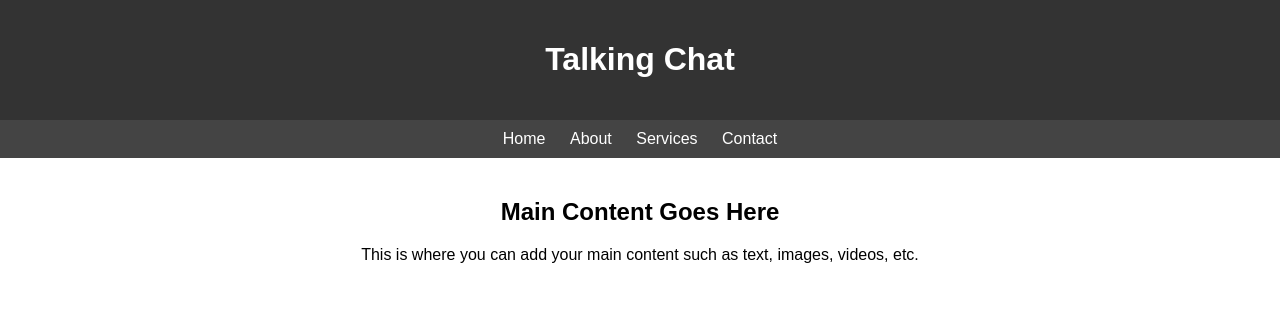
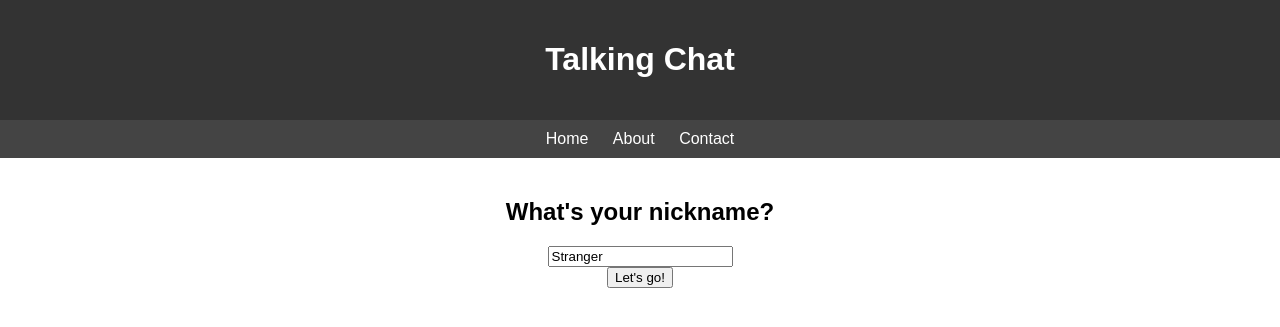
Before and after one commit to Revy1664/TalkingProject, a Django app: page / in a window 1280 px wide. Shown: the top 327 px of the page. Run offline with Django 5.2, Linux system fonts and the light colour scheme.

Commit message:
added nickname form, added session variable for nickname. Started work with asgi

```diff
--- /dev/null
+++ b/talking/apps/main/forms.py
@@ -0,0 +1,9 @@
+from django import forms
+
+
+class NicknameForm(forms.Form):
+    nickname = forms.CharField(
+            max_length=30,
+            initial="Stranger",
+            widget=forms.TextInput(attrs={"placeholder": "nickname"}),
+        )
--- a/talking/apps/main/urls.py
+++ b/talking/apps/main/urls.py
@@ -1,6 +1,9 @@
 from django.urls import path
+
 from . import views
+
 
 urlpatterns = [
 	path('', views.index, name="index"),
+    path('talk/', views.talk, name="talk"),
 ]
--- a/talking/apps/main/views.py
+++ b/talking/apps/main/views.py
@@ -1,5 +1,24 @@
-from django.shortcuts import render
+from django.shortcuts import render, redirect
+
+from .forms import NicknameForm
 
 
 def index(request):
-	return render(request, "main/index.html")
+
+	nickname_form = NicknameForm()
+
+	if request.method == "POST":
+		nickname_form = NicknameForm(request.POST)
+		if nickname_form.is_valid():
+			nickname = nickname_form.cleaned_data["nickname"]
+			request.session["nickname"] = nickname
+			return redirect("talk/")
+
+	return render(request, "main/index.html", {"form": nickname_form})
+
+
+def talk(request):
+
+	nickname = request.session.get("nickname")
+
+	return render(request, "main/talk.html", {"nickname": nickname})
--- a/templates/main/index.html
+++ b/templates/main/index.html
@@ -8,14 +8,19 @@
         <h1>Talking Chat</h1>
     </header>
     <nav>
-        <a href="#">Home</a>
-        <a href="#">About</a>
-        <a href="#">Services</a>
-        <a href="#">Contact</a>
+        <a class="index-link" href="#">Home</a>
+        <a class="about-link" href="#">About</a>
+        <a class="contact-link" href="#">Contact</a>
     </nav>
     <main>
-        <h2>Main Content Goes Here</h2>
-        <p>This is where you can add your main content such as text, images, videos, etc.</p>
+        <h2>What's your nickname?</h2>
+        <form class="nickname-form" method="POST">
+            {% csrf_token %}
+            {% for field in form %}
+                {{ field }} <br>
+            {% endfor %}
+            <input class="lets-go-btn" type="submit" value="Let's go!">
+        </form>
     </main>
 
 {% endblock content %}
```
Also changed, not shown: talking/asgi.py (+8 -10 lines), templates/main/talk.html (added, +9 -0 lines).
